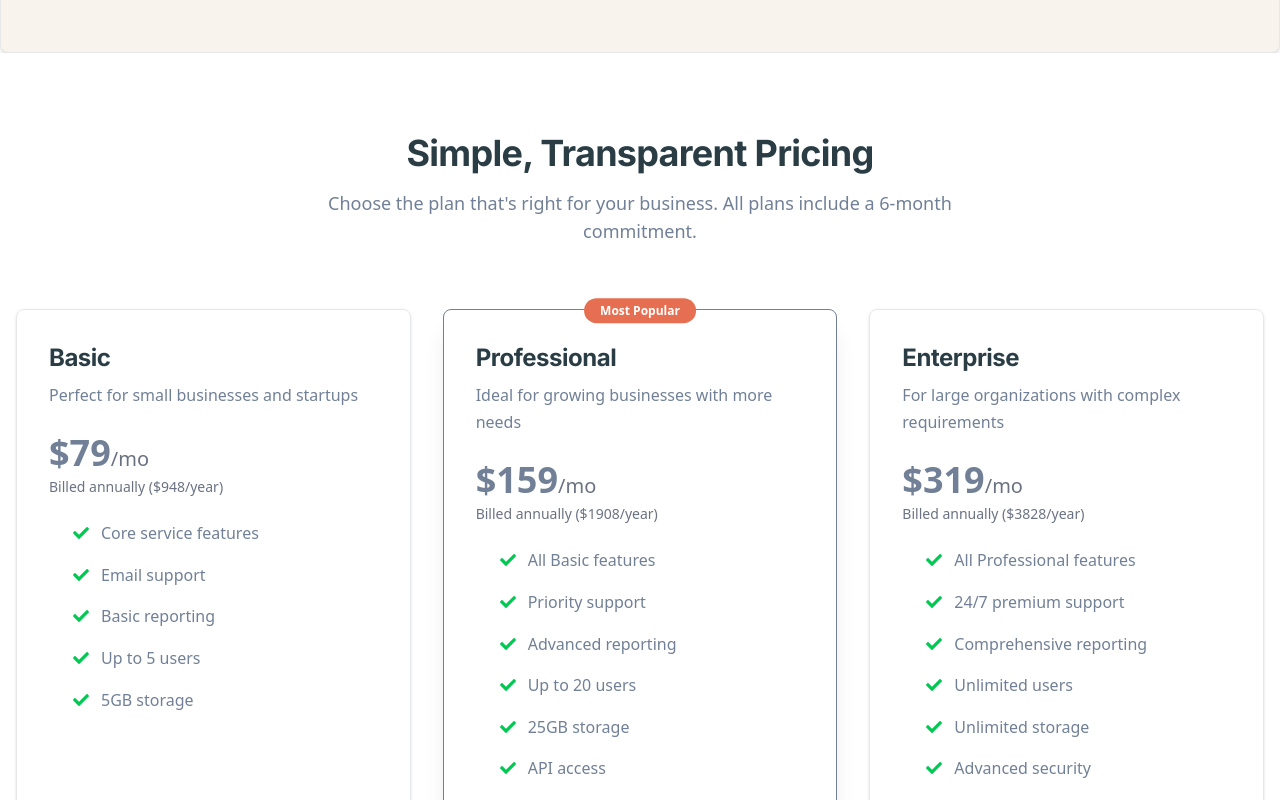
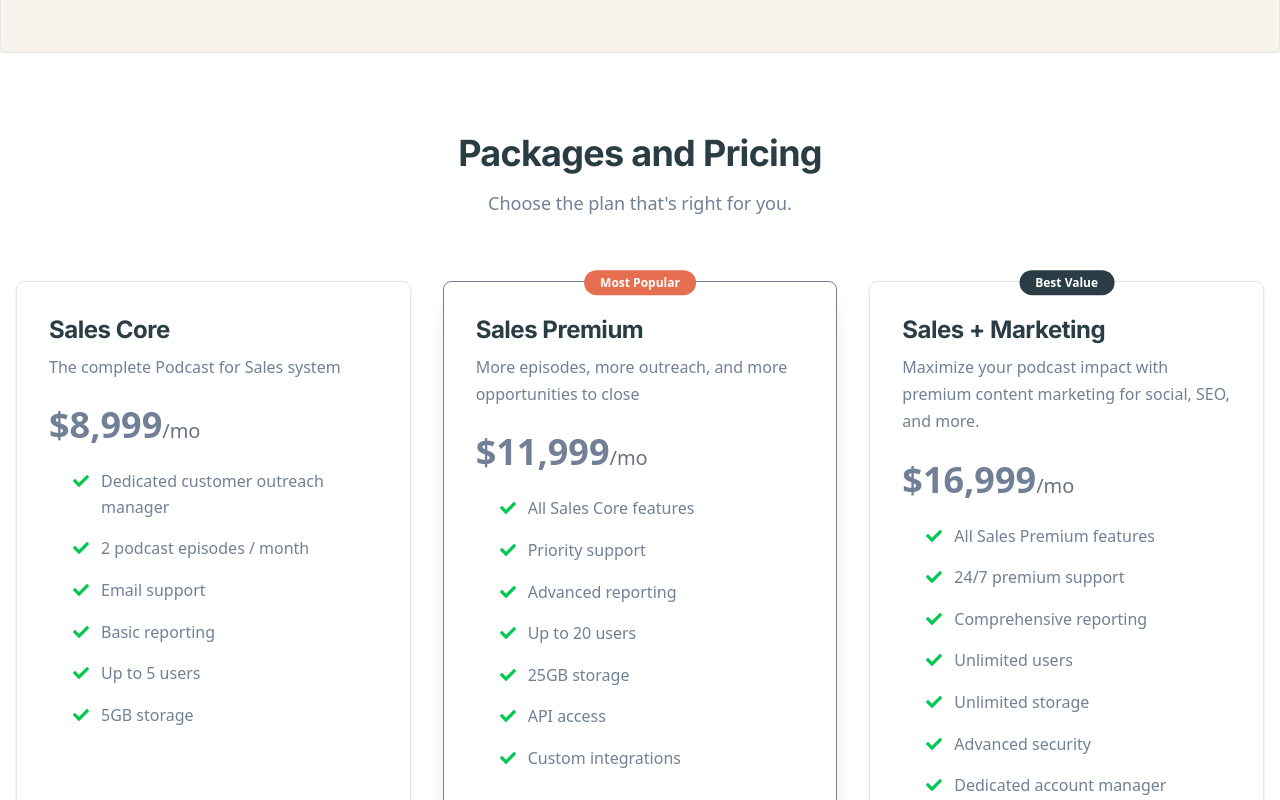
Before and after one commit to ZootNaps/website, a Next.js app: page / in a window 1280 px wide. Shown: the part 3180-3980 px from the top of the page. Built offline with nearby package versions, Linux system fonts and the light colour scheme.

Commit message:
updated pricing copy

```diff
--- a/src/components/home/PricingSection.tsx
+++ b/src/components/home/PricingSection.tsx
@@ -3,28 +3,36 @@
 import { FaCheck } from 'react-icons/fa';
 
 const PricingSection = () => {
+  // Format price with comma for thousands
+  const formatPrice = (price: number) => {
+    return price >= 1000 ? price.toLocaleString() : price;
+  };
+
   const plans = [
     {
-      name: 'Basic',
-      description: 'Perfect for small businesses and startups',
-      price: 79,
+      name: 'Sales Core',
+      description: 'The complete Podcast for Sales system',
+      price: 8999,
       features: [
-        'Core service features',
+        'Dedicated customer outreach manager',
+        ,
+        '2 podcast episodes / month',
         'Email support',
         'Basic reporting',
         'Up to 5 users',
         '5GB storage'
       ],
       isPopular: false,
+      isBestValue: false,
       buttonText: 'Get Started',
       buttonLink: '/contact'
     },
     {
-      name: 'Professional',
-      description: 'Ideal for growing businesses with more needs',
-      price: 159,
+      name: 'Sales Premium',
+      description: 'More episodes, more outreach, and more opportunities to close',
+      price: 11999,
       features: [
-        'All Basic features',
+        'All Sales Core features',
         'Priority support',
         'Advanced reporting',
         'Up to 20 users',
@@ -33,15 +41,16 @@ const PricingSection = () => {
         'Custom integrations'
       ],
       isPopular: true,
+      isBestValue: false,
       buttonText: 'Get Started',
       buttonLink: '/contact'
     },
     {
-      name: 'Enterprise',
-      description: 'For large organizations with complex requirements',
-      price: 319,
+      name: 'Sales + Marketing',
+      description: "Maximize your podcast impact with premium content marketing for social, SEO, and more.",
+      price: 16999,
       features: [
-        'All Professional features',
+        'All Sales Premium features',
         '24/7 premium support',
         'Comprehensive reporting',
         'Unlimited users',
@@ -51,6 +60,7 @@ const PricingSection = () => {
         'Custom development'
       ],
       isPopular: false,
+      isBestValue: true,
       buttonText: 'Contact Sales',
       buttonLink: '/contact'
     }
@@ -60,9 +70,9 @@ const PricingSection = () => {
     <section id="pricing" className="py-20 bg-white">
       <div className="container mx-auto px-4">
         <div className="text-center mb-16">
-          <h2 className="text-3xl md:text-4xl font-bold mb-4 text-primary">Simple, Transparent Pricing</h2>
+          <h2 className="text-3xl md:text-4xl font-bold mb-4 text-primary">Packages and Pricing</h2>
           <p className="text-lg text-gray max-w-2xl mx-auto">
-            Choose the plan that's right for your business. All plans include a 6-month commitment.
+            Choose the plan that's right for you.
           </p>
         </div>
 
@@ -82,16 +92,21 @@ const PricingSection = () => {
                 </div>
               )}
 
+              {plan.isBestValue && (
+                <div className="absolute top-0 left-1/2 transform -translate-x-1/2 -translate-y-1/2">
+                  <span className="bg-primary text-white text-xs font-semibold py-1 px-4 rounded-full">
+                    Best Value
+                  </span>
+                </div>
+              )}
+
               <div className="p-8 flex-grow flex flex-col">
                 <div>
                   <h3 className="text-2xl font-bold mb-2">{plan.name}</h3>
                   <p className="text-gray mb-6">{plan.description}</p>
 
                   <div className="mb-6">
-                    <div className="text-4xl font-bold">${plan.price}<span className="text-xl text-gray-500 font-medium">/mo</span></div>
-                    <div className="text-sm text-gray-500 mt-1">
-                      Billed annually (${plan.price * 12}/year)
-                    </div>
+                    <div className="text-4xl font-bold">${formatPrice(plan.price)}<span className="text-xl text-gray-500 font-medium">/mo</span></div>
                   </div>
 
                   <ul className="mb-8 space-y-4">
@@ -123,7 +138,7 @@ const PricingSection = () => {
 
         <div className="mt-12 text-center">
           <p className="text-gray">
-            Need a custom plan? <a className="text-secondary font-medium" href="/contact">Contact us</a> for a tailored solution.
+            Not sure what to choose? <a className="text-secondary font-medium" href="/contact">Contact us</a> for a personalized recommendation.
           </p>
         </div>
       </div>
```
